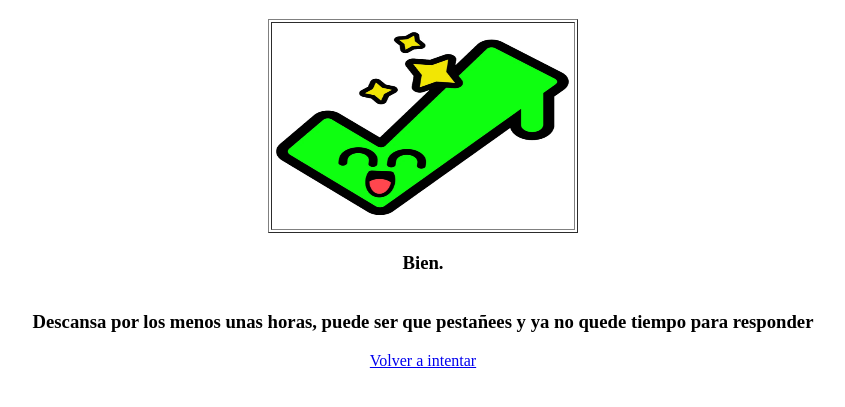
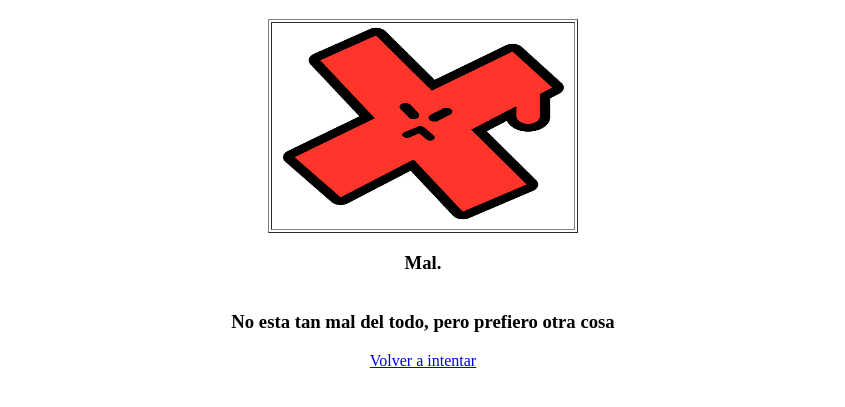
Before and after one commit to jhairosc/ASIR1_2627_PRUEBA, a plain HTML site: page TrabajoExtra/opcion2.html in a window 1280 px wide. Shown: the part 69-476 px from the top of the page, without its empty margins (217-1062 px from the left). Drawn offline with Linux system fonts and the light colour scheme.

Commit message:
Update opcion2.html

```diff
--- a/TrabajoExtra/opcion2.html
+++ b/TrabajoExtra/opcion2.html
@@ -10,15 +10,15 @@
     <table border="1">
         <tr>
             <td>
-                <a href="Fotos/bien.jpg" target="_blank">
-                    <img src="Fotos/bien.jpg" width="300" height="200" alt="bien">
+                <a href="Fotos/mal.jpg" target="_blank">
+                    <img src="Fotos/mal.jpg" width="300" height="200" alt="mal">
                 </a>
                 <br>
             </td>
         </tr>
     </table>
-    <h3>Bien.</h3>
-    <h3>Descansa por los menos unas horas, puede ser que pestañees y ya no quede tiempo para responder</h3>
+    <h3>Mal.</h3>
+    <h3>No esta tan mal del todo, pero prefiero otra cosa</h3>
 
    <div>
         <audio autoplay>
```
